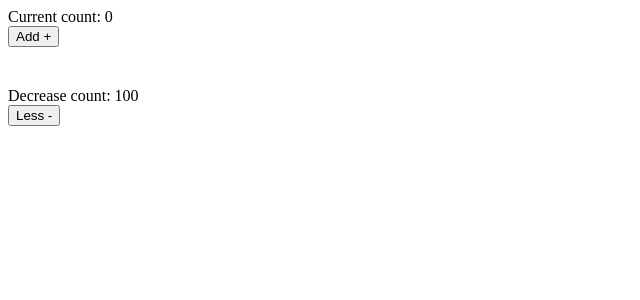
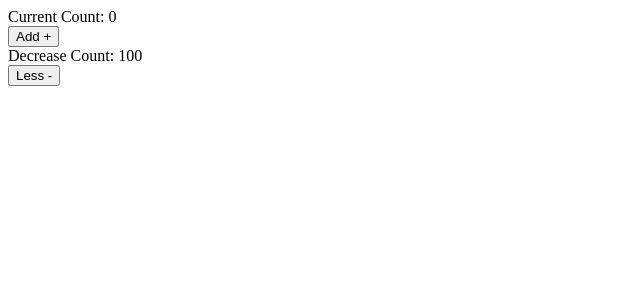
Before and after one commit to hsellnayhtoo2001-boop/learning-nuxt, a Nuxt app: page /counter in a window 1280 px wide. Shown: the top 300 px of the page, without its empty margins (0-640 px from the left). Built offline with nearby package versions, Linux system fonts and the light colour scheme.

Commit message:
create component for count button

```diff
--- /dev/null
+++ b/components/CounterButton.vue
@@ -0,0 +1,23 @@
+<template>
+  <div>{{ title }}: {{ count }}</div>
+  <button @click="handleClick">
+    {{ buttonText }}
+  </button>
+
+</template>
+
+<script setup>
+  const props = defineProps({
+    title: String,
+    count: Number,
+    buttonText: String,
+  })
+
+  const emit = defineEmits(['change-count'])
+
+  const handleClick = () => {
+    emit('change-count')
+  }
+
+
+</script>
--- /dev/null
+++ b/components/Product.vue
@@ -0,0 +1,6 @@
+<template>
+
+</template>
+
+<script setup>
+</script>
--- a/pages/counter.vue
+++ b/pages/counter.vue
@@ -1,4 +1,42 @@
 <template>
+
+  <CounterButton
+    title="Current Count"
+    :count="count"
+    button-text="Add +"
+    @change-count="handleAdd"
+  />
+
+  <CounterButton
+    title="Decrease Count"
+    :count="decrease"
+    button-text="Less -"
+    @change-count="handleLoss"
+  />
+
+
+
+</template>
+
+
+<script setup>
+  const count = ref(0)
+  const decrease = ref(100)
+
+  const handleAdd = () => {
+    console.log("Add button is clicked")
+    count.value++
+  }
+
+  const handleLoss = () => {
+    console.log("Decrease button is clicked")
+    decrease.value--
+  }
+</script>
+
+
+
+<!-- <template>
   <div>
     <div>
       Current count: {{ count }}
@@ -6,6 +44,7 @@
     <div>
       <button @click="handleAdd">Add +</button>
     </div>
+
     <div>
       <div style="padding-top: 40px;">
         Decrease count: {{ decrease }}
@@ -20,13 +59,13 @@
 
 <script setup>
   const count = ref(0);
+  const decrease = ref(100);
 
   const handleAdd = () => {
     count.value = count.value + 1
   }
-  const decrease = ref(100);
 
   const handleLoss = () => {
     decrease.value = decrease.value - 1
   }
-</script>
+</script> -->
--- a/pages/products.vue
+++ b/pages/products.vue
@@ -1,13 +1,17 @@
 <template>
   <div>
+
     <div style="padding-top:40px">
       Products
     </div>
     <!-- Show all products name  -->
-    <div v-for="p in products">
-      Name:{{ p.name }}
 
 
+    <div v-for="p in products">
+      <Product :owjfoewjf="p" />
+      Name:{{
+        p.name
+      }}
     </div>
 
   </div>
@@ -35,10 +39,10 @@
     { id: 5, name: 'Monitor', price: 300, category: 'Electronics' },
   ]
 
-const productsName = products.map(p => p.name)
-  console.log("Mapped products:",productsName)
+  const productsName = products.map(p => p.name)
+  console.log("Mapped products:", productsName)
 
-const electronicsProducts = products.filter(p => p.category == 'Electronics')
-console.log("Filtered Electronics products", electronicsProducts)
+  const electronicsProducts = products.filter(p => p.category == 'Electronics')
+  console.log("Filtered Electronics products", electronicsProducts)
 
 </script>
```
Lines whose indentation alone changed are shown as unchanged.
